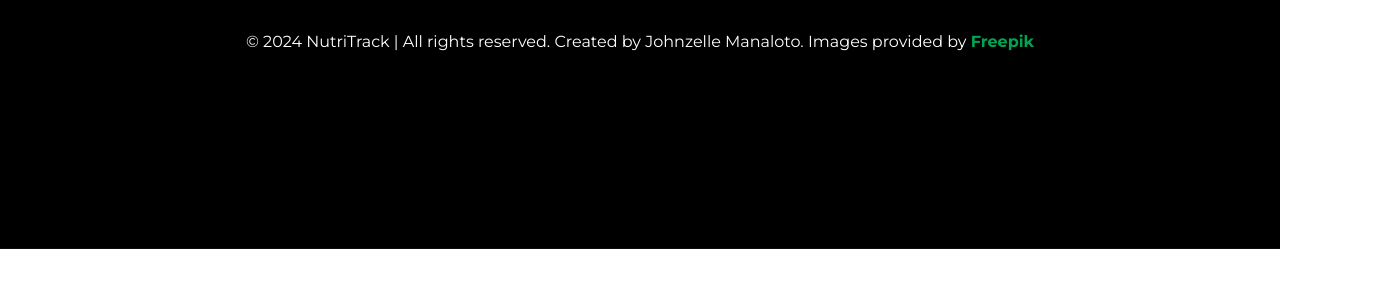
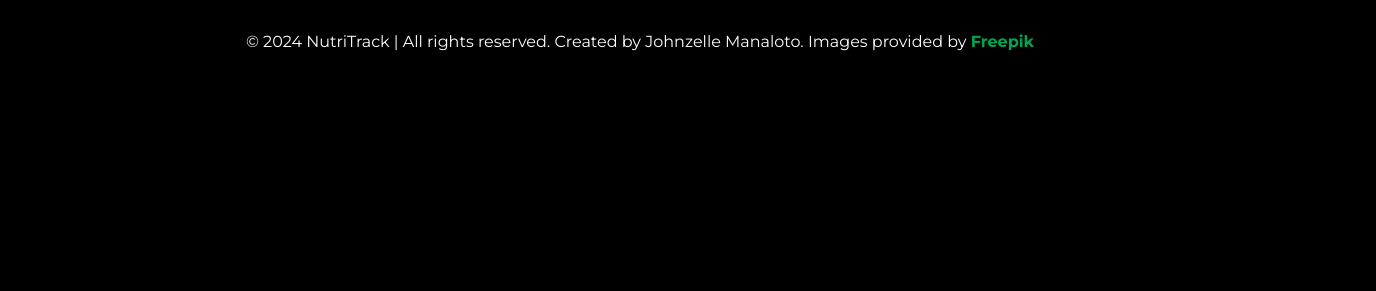
Before and after one commit to jqm2005/NutriTrack, a plain HTML site: page contact.html in a window 1280 px wide. Shown: the part 871-1162 px from the top of the page, 1376 px wide, since content can reach past the window. Before the commit the page ends 1120 px from the top, so only its background shows below. Drawn offline with Linux system fonts and the light colour scheme; files whose address does not match are found by name.

Commit message:
Update styles.css

```diff
--- a/css/styles.css
+++ b/css/styles.css
@@ -549,6 +549,7 @@ footer {
     left: 30%;
     transform: translateY(-80%)
 }
+/* Desktop Viewport */
 @media only screen and (min-width: 1024px) and (max-width: 1440px) {
     nav {
         width: 100vw
@@ -584,7 +585,9 @@ footer {
     }
 
     .footer-black {
-        right: 0;
+        right: -1in;
+        width: 110vw;
+        transform: translateY(-65%);
     }
 
     .footer-black1-mobile0 {
```
